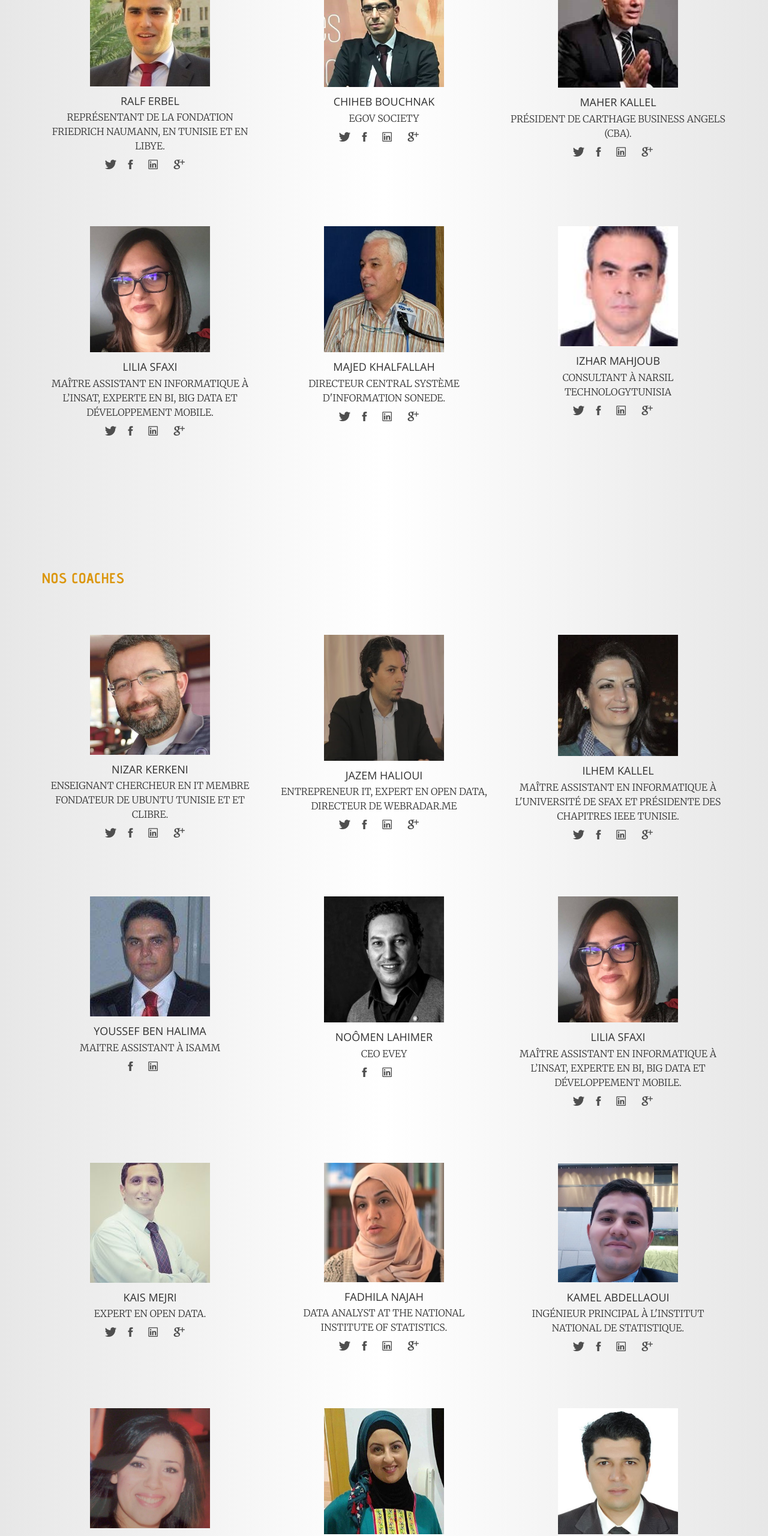
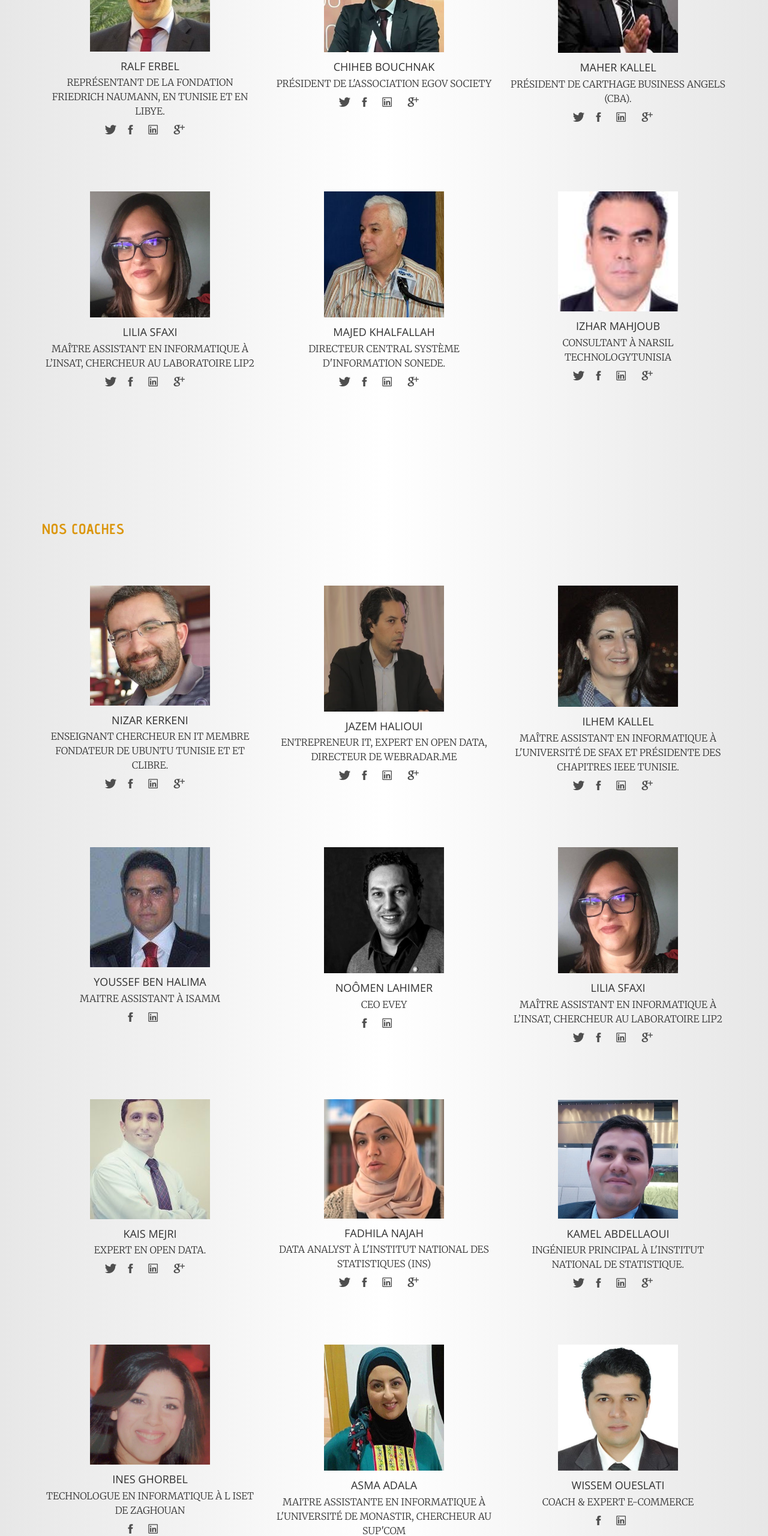
Before and after one commit to SafaTelli/big-data-hackathon-website, a plain HTML site: page index.html in a window 1280 px wide. Shown: the part 6060-8620 px from the top of the page at 60% size. Drawn offline with nearby package versions, Linux system fonts and the light colour scheme; files whose address does not match are found by name.

Commit message:
descriptions

```diff
--- a/index.html
+++ b/index.html
@@ -211,7 +211,7 @@ Les équipes sont libres de choisir tout type de ‘produit data’ pourvu qu’
 
             <div class="row">
                  <div class="col-md-1"></div>
-                <div class="col-sm-10">
+                <div class="col-sm-12">
                          <table>
   <thead>
     <tr>
@@ -762,7 +762,7 @@ Les équipes sont libres de choisir tout type de ‘produit data’ pourvu qu’
 
                         <h4>Chiheb BOUCHNAK </h4>
 
-                        <p>Egov Society</p>
+                        <p>Président de l'association Egov Society</p>
 
                         <ul class="social-block">
                             <li><a href="https://twitter.com/chihebbouchnak"><i class="ion-social-twitter"></i></a></li>
@@ -808,7 +808,7 @@ Les équipes sont libres de choisir tout type de ‘produit data’ pourvu qu’
                             style="height:210px !important" />
                         </figure>
                         <h4>Lilia SFAXI</h4>
-                        <p>Maître Assistant en informatique à l’INSAT, Experte en BI, Big Data et Développement Mobile.</p>
+                        <p>Maître Assistant en informatique à l’INSAT, chercheur au laboratoire LIP2</p>
                         <ul class="social-block">
                             <li><a href="https://twitter.com/lillitou"><i class="ion-social-twitter"></i></a></li>
                             <li><a href="https://www.facebook.com/lilia.sfaxi"><i class="ion-social-facebook"></i></a></li>
@@ -979,7 +979,7 @@ Les équipes sont libres de choisir tout type de ‘produit data’ pourvu qu’
                             style="height:210px !important" />
                         </figure>
                         <h4>Lilia SFAXI</h4>
-                        <p>Maître Assistant en informatique à l’INSAT, Experte en BI, Big Data et Développement Mobile.</p>
+                        <p>Maître Assistant en informatique à l’INSAT, chercheur au laboratoire LIP2</p>
                         <ul class="social-block">
                             <li><a href="https://twitter.com/lillitou"><i class="ion-social-twitter"></i></a></li>
                             <li><a href="https://www.facebook.com/lilia.sfaxi"><i class="ion-social-facebook"></i></a></li>
@@ -1012,7 +1012,7 @@ Les équipes sont libres de choisir tout type de ‘produit data’ pourvu qu’
                             <img alt="" class="img-responsive center-block" src="assets/images/coachs/c-11.jpg" width="300" height="300" />
                         </figure>
                         <h4>Fadhila NAJAH</h4>
-                        <p>Data Analyst at the National Institute of Statistics. </p>
+                        <p>Data Analyst à l'Institut National des Statistiques (INS)</p>
                         <ul class="social-block">
                             <li><a href=""><i class="ion-social-twitter"></i></a></li>
                             <li><a href="https://www.facebook.com/fadhila.najah"><i class="ion-social-facebook"></i></a></li>
@@ -1059,7 +1059,7 @@ Les équipes sont libres de choisir tout type de ‘produit data’ pourvu qu’
                             <img alt="" class="img-responsive center-block" src="assets/images/coachs/asma.jpg"  style="height:210px !important" />
                         </figure>
                         <h4>Asma Adala</h4>
-                        <p>Maitre Assistante en Informatique à l'Université de Monastir, Chercheur en Big Data, Data Science et Machine Learning à Sup'Com</p>
+                        <p>Maitre Assistante en Informatique à l'Université de Monastir, Chercheur au Sup'Com</p>
                         <ul class="social-block">
 
                             <li><a href="https://www.facebook.com/asma.adalaepoueslati"><i class="ion-social-facebook"></i></a></li>
```
Also changed, not shown: assets/images/coachs/slim.jpg.
